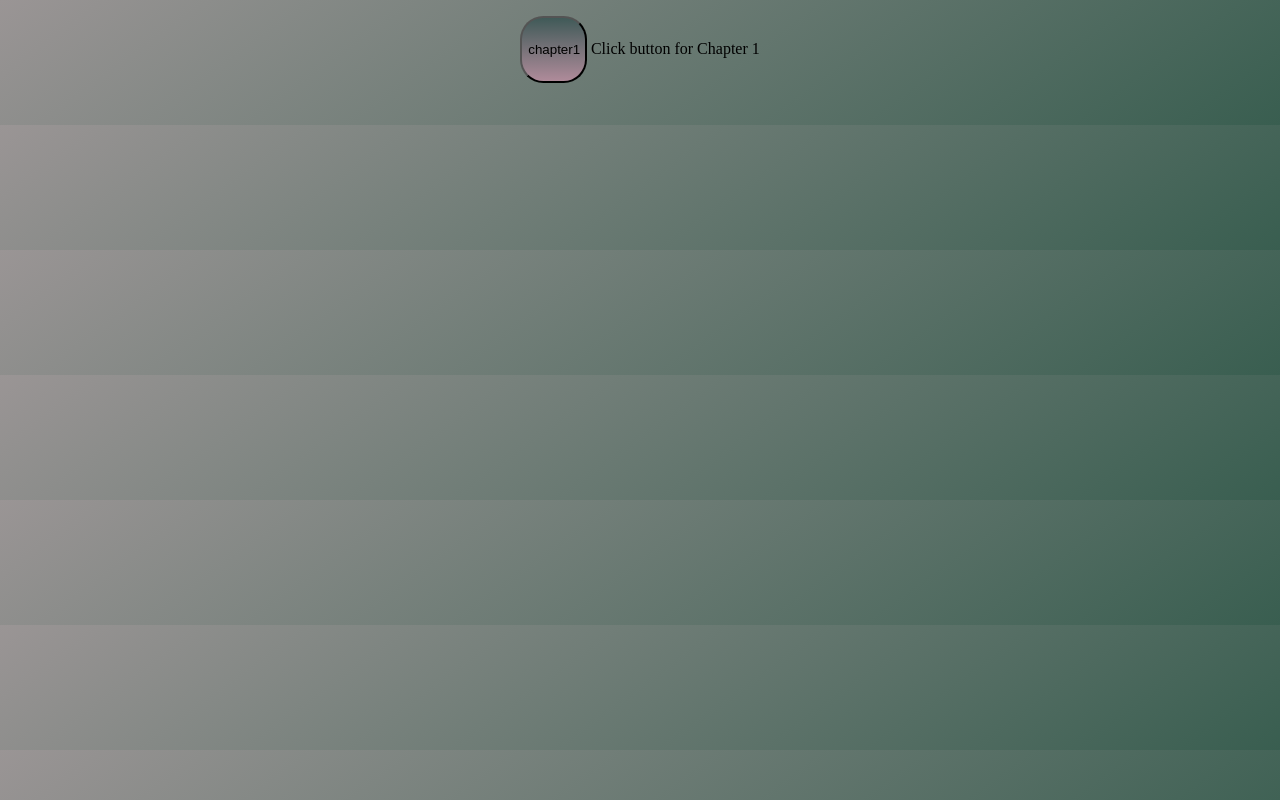
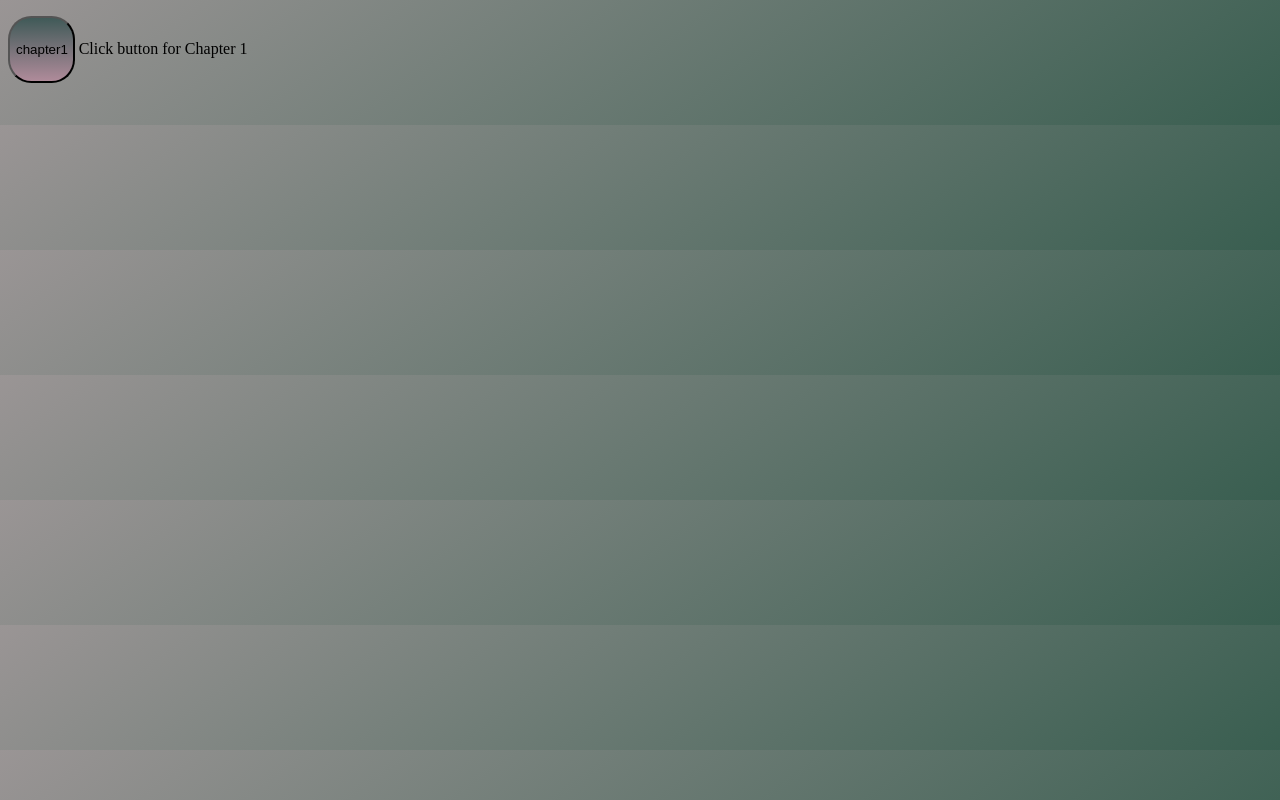
Before and after one commit to AbiVickery/P.O.V.-of-a-weeping-angel, a plain HTML site: page index.html in a window 1280 px wide. Drawn offline with Linux system fonts and the light colour scheme.

Commit message:
text align set to left

```diff
--- a/css/style.css
+++ b/css/style.css
@@ -1,10 +1,11 @@
 body {
-    text-align: center;
+    /* text-align: center; */
     background: rgb(154,149,149);
     background: linear-gradient(144deg, rgba(154,149,149,1) 0%, rgba(57,94,80,1) 100%);
 }
 
 .c1 {
+    text-align: left;
     background: -webkit-repeating-linear-gradient(#405a58, #af8b9a);
     width: 5em;
     height: 5em;
```
